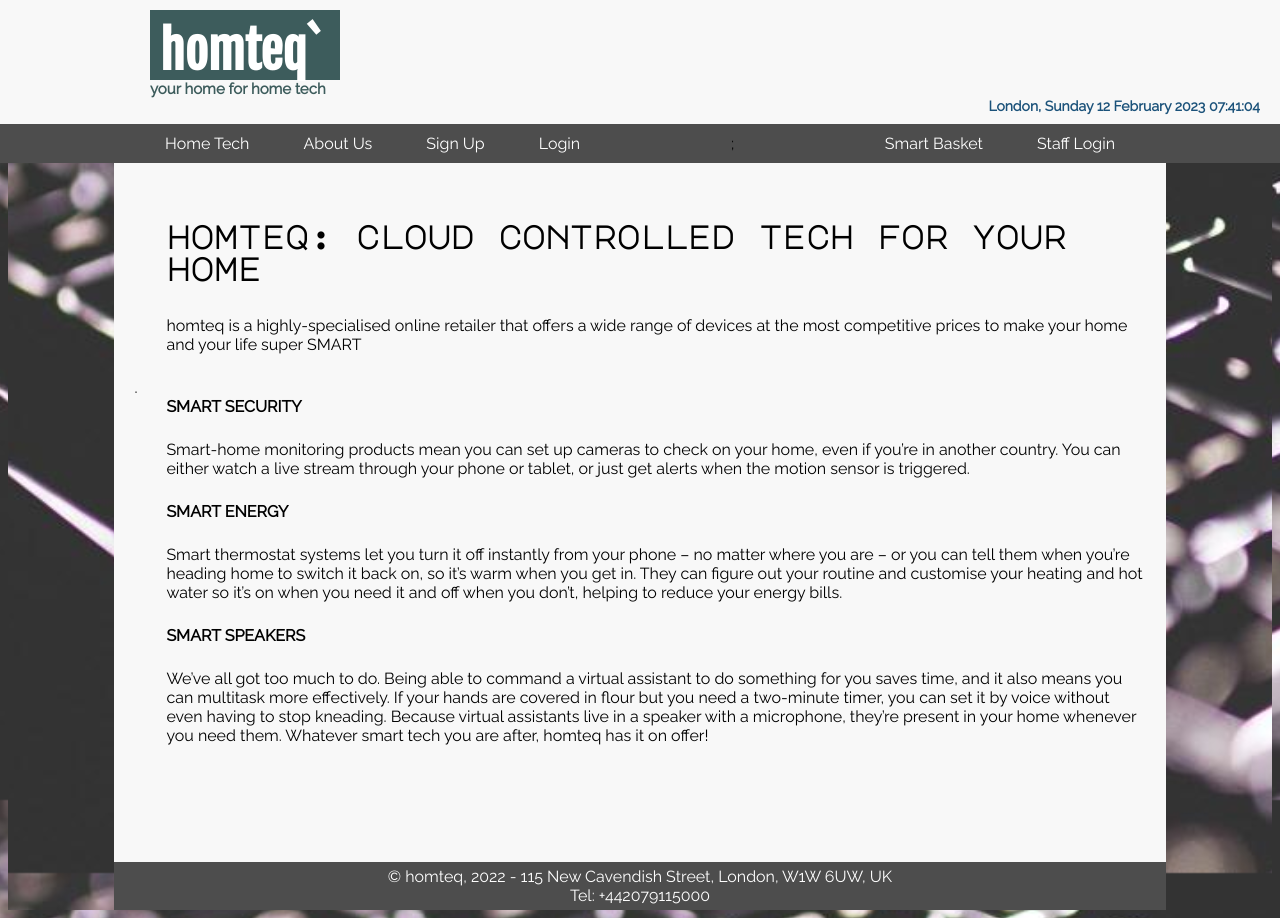
After one commit to Geeth-Jayawardena/homteq_IIT, a PHP site: page /aboutus.php in a window 1280 px wide. The commit adds this page. Run offline with PHP 8.4, Linux system fonts and the light colour scheme.

Commit message:
Web Tut One Complete Final

```diff
--- /dev/null
+++ b/aboutus.php
@@ -0,0 +1,44 @@
+<?php
+$pagename = "homteq: cloud controlled tech for your home"; //Create and populate a variable called $pagename
+echo "<link rel=stylesheet type=text/css href=mystylesheet.css>"; //Call in stylesheet
+
+echo "<title>" . $pagename . "</title>"; //display name of the page as window title
+
+echo "<body>";
+
+include("headfile.html"); //include header layout file
+
+echo "<h4>" . $pagename . "</h4>"; //display name of the page on the web page
+
+//display random text
+echo "<p class='updateInfo'> homteq is a highly-specialised online retailer that offers a wide range of devices at the most competitive prices
+to make your home and your life super SMART </p>.
+
+<p class='updateInfo'><b> SMART SECURITY </b></p>
+
+<p class='updateInfo'> Smart-home monitoring products mean you can set up cameras to check on your home, even if you’re in another country.
+You can either watch a live stream through your phone or tablet, or just get alerts when the motion sensor is
+triggered. </p>
+
+<p class='updateInfo'> <b>SMART ENERGY</b> </p>
+
+<p class='updateInfo'> Smart thermostat systems let you turn it off instantly from your phone – no matter where you are – or you can tell
+them
+when you’re heading home to switch it back on, so it’s warm when you get in.
+They can figure out your routine and customise your heating and hot water so it’s on when you need it and off when
+you don’t,
+helping to reduce your energy bills. </p>
+
+<p class='updateInfo'> <b>SMART SPEAKERS</b> </p>
+
+<p class='updateInfo'> We’ve all got too much to do.
+Being able to command a virtual assistant to do something for you saves time, and it also means you can multitask
+more effectively.
+If your hands are covered in flour but you need a two-minute timer, you can set it by voice without even having to
+stop kneading.
+Because virtual assistants live in a speaker with a microphone, they’re present in your home whenever you need them.
+Whatever smart tech you are after, homteq has it on offer! </p>";
+
+include("footfile.html"); //include head layout
+
+echo "</body>";
--- a/footfile.html
+++ b/footfile.html
@@ -1,3 +1,4 @@
+<!--HTML document to define the layout of the foot-->
 <!DOCTYPE html>
 <html lang="en">
 
@@ -7,11 +8,11 @@
     <meta name="viewport" content="width=device-width, initial-scale=1.0">
     <link href="https://fonts.googleapis.com/css?family=Lato&display=swap" rel="stylesheet">
     <link href="https://fonts.googleapis.com/css?family=Montserrat&display=swap" rel="stylesheet">
-    <link rel="stylesheet" href="mystylesheet.css">
-    <title>Document</title>
+    <title>homteq</title>
 </head>
 
 <body>
+
     </div>
     <div id="footer">
         &copy homteq, 2022 - 115 New Cavendish Street, London, W1W 6UW, UK
--- a/headfile.html
+++ b/headfile.html
@@ -8,7 +8,6 @@
     <link href="https://fonts.googleapis.com/css2?family=Questrial&family=Roboto&display=swap" rel="stylesheet">
     <link href="https://fonts.googleapis.com/css2?family=Major+Mono+Display&display=swap" rel="stylesheet">
     <link href="https://fonts.googleapis.com/css2?family=Raleway&display=swap" rel="stylesheet">
-    <link rel="stylesheet" href="mystylesheet.css">
     <title>homteq</title>
 </head>
 
@@ -40,23 +39,8 @@
         </ul>
     </div>
     </div>
+    <div id='content'>
 
-
-    <div id='content'>
-        <p>Lorem, ipsum dolor sit amet consectetur adipisicing elit. Necessitatibus non, aut dolorem rerum magnam rem quasi in pariatur dolore est quis aspernatur saepe placeat sit, expedita, illo porro recusandae omnis!
-        Atque laboriosam perspiciatis accusamus? Quae aut tenetur minima architecto similique debitis vero nam. Debitis sapiente iusto aut pariatur qui temporibus quia unde quod cum eius ratione modi atque, vitae omnis?
-        Quasi, nam magnam omnis perferendis quae iusto ratione, quidem autem vero voluptas placeat nobis iure, quisquam dicta laboriosam architecto sit. Sapiente, deserunt odit. Deserunt iure, maxime voluptatem commodi ipsum quia!
-        Placeat ipsam amet quo, at hic numquam ab optio tempora mollitia dignissimos architecto eius. Recusandae rem minima unde sint ad vitae, nam, voluptates, alias animi rerum tempora corporis minus quod.
-        Cumque temporibus adipisci ab animi magnam! Sint explicabo dolore natus, fugiat expedita eius a, incidunt quaerat laudantium voluptatum doloribus nobis nihil sequi autem, quo rem nostrum dolor? Unde, placeat vel?
-        Illum minus asperiores magnam enim similique, velit laudantium expedita error incidunt ipsa aperiam? Repudiandae qui, consequatur eius cum vitae cumque veniam fugit sequi, reiciendis obcaecati explicabo, consequuntur tempora corrupti! Vel.
-        Eos ab cum cumque hic. Cum facilis assumenda reiciendis alias a voluptatibus beatae in quisquam dolorem libero et odit eius explicabo, eos ipsum aspernatur neque totam sed veniam tenetur sit.
-        Corrupti omnis nihil accusamus dolorum ipsam? Ab, quaerat doloremque! Hic ducimus fugit asperiores minus reiciendis labore dolorum quod rerum similique sint eum iste corrupti obcaecati, vero ipsam veritatis possimus autem.</p>
-    </div>
-    <div id="footer">
-        &copy homteq, 2022 - 115 New Cavendish Street, London, W1W 6UW, UK
-        <br>Tel: +442079115000
-    </div>
-    </div>
 </body>
 
 </html>
```
Also changed, not shown: template.php (+7 -0 lines).
